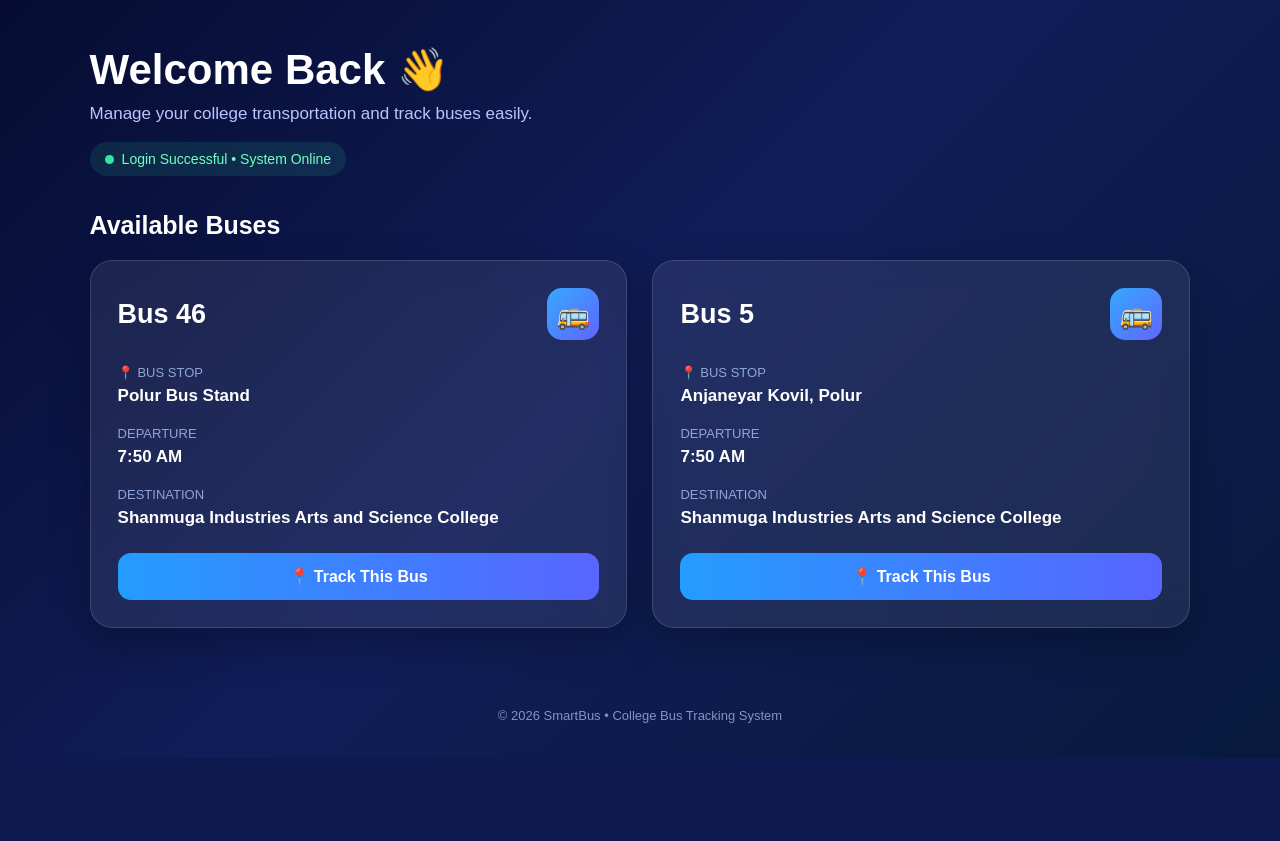
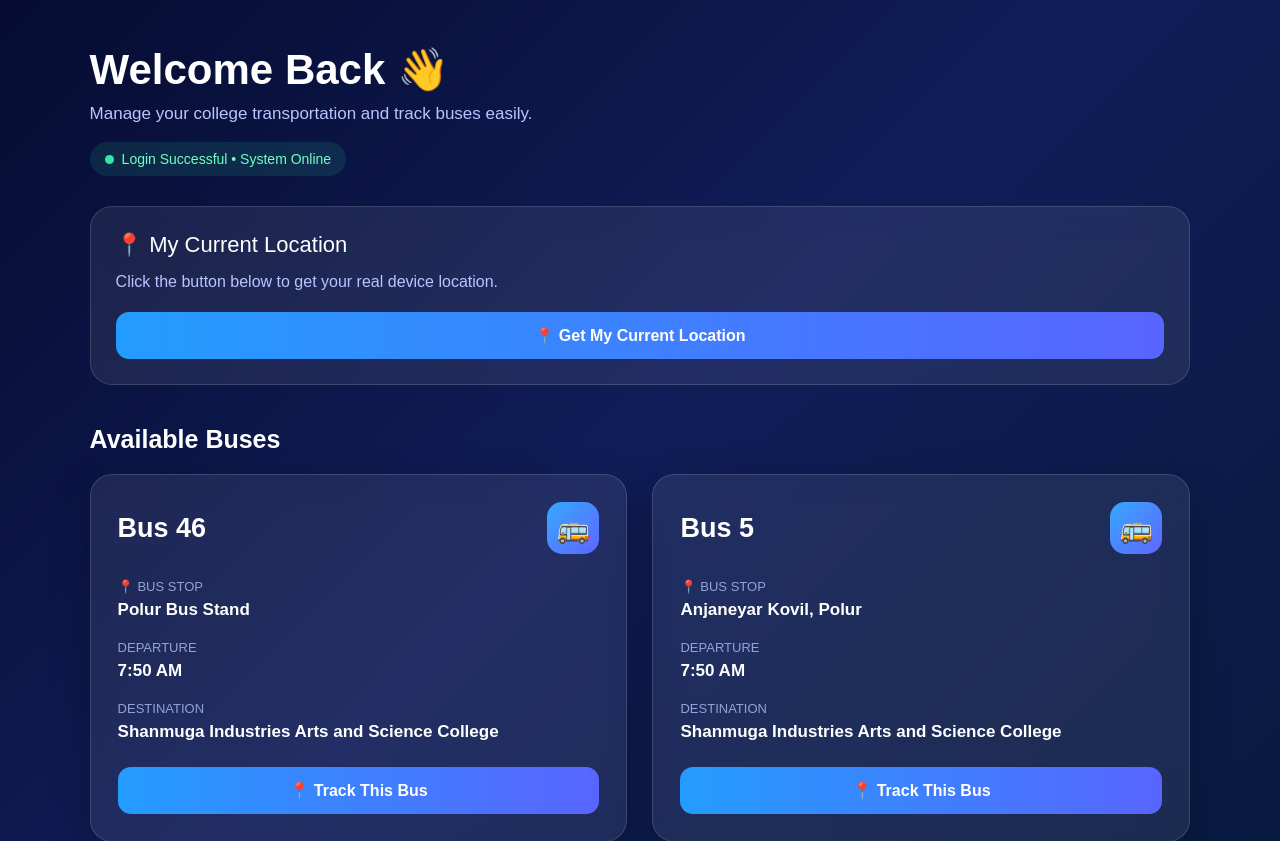
Before and after one commit to nandagopaldd143-sudo/smartbus, a Django app: page / in a window 1280 px wide. Shown: the part 90-931 px from the top of the page. Before the commit the page ends 848 px from the top, so only its background shows below. Run offline with Django 5.2, Linux system fonts and the light colour scheme; the visitor is signed in with stand-in values (Sample User, id 1); data comes from the database, SQL or seed files in the repository.

Commit message:
Add real device location

```diff
--- a/bus/templates/bus/home.html
+++ b/bus/templates/bus/home.html
@@ -26,7 +26,7 @@
             align-items: center;
             padding: 22px 7%;
             background: rgba(0, 0, 0, 0.25);
-            border-bottom: 1px solid rgba(255, 255, 255, 0.12);
+            border-bottom: 1px solid rgba(255,255,255,0.12);
         }
 
         .logo {
@@ -41,7 +41,7 @@
             width: 45px;
             height: 45px;
             border-radius: 14px;
-            background: #ffffff;
+            background: white;
             display: flex;
             align-items: center;
             justify-content: center;
@@ -63,7 +63,7 @@
         }
 
         .welcome {
-            margin-bottom: 35px;
+            margin-bottom: 30px;
         }
 
         .welcome h1 {
@@ -83,7 +83,7 @@
             margin-top: 18px;
             padding: 9px 15px;
             border-radius: 20px;
-            background: rgba(54, 211, 153, 0.12);
+            background: rgba(54,211,153,0.12);
             color: #6fffc2;
             font-size: 14px;
         }
@@ -93,6 +93,57 @@
             height: 9px;
             background: #35e6a1;
             border-radius: 50%;
+        }
+
+        /* LOCATION */
+
+        .location-card {
+            margin: 25px 0 40px;
+            padding: 25px;
+            border-radius: 22px;
+            background: rgba(255,255,255,0.08);
+            border: 1px solid rgba(255,255,255,0.14);
+            backdrop-filter: blur(15px);
+        }
+
+        .location-title {
+            font-size: 22px;
+            margin-bottom: 12px;
+        }
+
+        .location-status {
+            color: #b8c5ff;
+            margin-bottom: 18px;
+            line-height: 1.5;
+        }
+
+        .location-btn {
+            border: none;
+            width: 100%;
+            padding: 14px;
+            border-radius: 13px;
+            color: white;
+            font-size: 16px;
+            font-weight: bold;
+            cursor: pointer;
+            background: linear-gradient(90deg, #249cff, #5865ff);
+        }
+
+        .coordinates {
+            margin-top: 18px;
+            padding: 15px;
+            border-radius: 12px;
+            background: rgba(0,0,0,0.20);
+            color: #dce4ff;
+            display: none;
+            line-height: 1.8;
+        }
+
+        .map-link {
+            display: none;
+            margin-top: 12px;
+            color: #6fc8ff;
+            text-decoration: none;
         }
 
         .section-title {
@@ -107,8 +158,8 @@
         }
 
         .bus-card {
-            background: rgba(255, 255, 255, 0.08);
-            border: 1px solid rgba(255, 255, 255, 0.14);
+            background: rgba(255,255,255,0.08);
+            border: 1px solid rgba(255,255,255,0.14);
             border-radius: 22px;
             padding: 27px;
             backdrop-filter: blur(15px);
@@ -131,7 +182,7 @@
             width: 52px;
             height: 52px;
             border-radius: 15px;
-            background: linear-gradient(135deg, #36a9ff, #5f65ff);
+            background: linear-gradient(135deg,#36a9ff,#5f65ff);
             display: flex;
             align-items: center;
             justify-content: center;
@@ -162,7 +213,7 @@
             font-weight: bold;
             padding: 14px;
             border-radius: 13px;
-            background: linear-gradient(90deg, #249cff, #5865ff);
+            background: linear-gradient(90deg,#249cff,#5865ff);
             margin-top: 25px;
         }
 
@@ -173,7 +224,7 @@
             font-size: 13px;
         }
 
-        @media (max-width: 600px) {
+        @media (max-width:600px) {
 
             .header {
                 padding: 18px 5%;
@@ -225,6 +276,53 @@
     </section>
 
 
+    <!-- CURRENT LOCATION -->
+
+    <section class="location-card">
+
+        <div class="location-title">
+            📍 My Current Location
+        </div>
+
+        <div id="locationStatus" class="location-status">
+            Click the button below to get your real device location.
+        </div>
+
+        <button class="location-btn" onclick="getMyLocation()">
+            📍 Get My Current Location
+        </button>
+
+        <div id="coordinates" class="coordinates">
+
+            <div>
+                <strong>Latitude:</strong>
+                <span id="latitude">---</span>
+            </div>
+
+            <div>
+                <strong>Longitude:</strong>
+                <span id="longitude">---</span>
+            </div>
+
+            <div>
+                <strong>Accuracy:</strong>
+                <span id="accuracy">---</span> meters
+            </div>
+
+        </div>
+
+        <a
+            id="mapLink"
+            class="map-link"
+            href="#"
+            target="_blank"
+        >
+            🗺️ Open My Location in Google Maps
+        </a>
+
+    </section>
+
+
     <h2 class="section-title">
         Available Buses
     </h2>
@@ -249,7 +347,6 @@
 
             </div>
 
-
             <div class="info">
 
                 <div class="label">
@@ -261,7 +358,6 @@
                 </div>
 
             </div>
-
 
             <div class="info">
 
@@ -275,7 +371,6 @@
 
             </div>
 
-
             <div class="info">
 
                 <div class="label">
@@ -288,16 +383,14 @@
 
             </div>
 
-
-            <a href="{% url 'track_bus' bus46.id %}"
-               class="track-btn">
-
+            <a
+                href="{% url 'track_bus' bus46.id %}"
+                class="track-btn"
+            >
                 📍 Track This Bus
-
             </a>
 
         </div>
-
 
 
         <!-- BUS 5 -->
@@ -316,7 +409,6 @@
 
             </div>
 
-
             <div class="info">
 
                 <div class="label">
@@ -328,7 +420,6 @@
                 </div>
 
             </div>
-
 
             <div class="info">
 
@@ -342,7 +433,6 @@
 
             </div>
 
-
             <div class="info">
 
                 <div class="label">
@@ -355,16 +445,14 @@
 
             </div>
 
-
-            <a href="{% url 'track_bus' bus5.id %}"
-               class="track-btn">
-
+            <a
+                href="{% url 'track_bus' bus5.id %}"
+                class="track-btn"
+            >
                 📍 Track This Bus
-
             </a>
 
         </div>
-
 
     </div>
 
@@ -375,5 +463,96 @@
     © 2026 SmartBus • College Bus Tracking System
 </footer>
 
+
+<script>
+
+function getMyLocation() {
+
+    const status = document.getElementById("locationStatus");
+
+    const coordinates = document.getElementById("coordinates");
+
+    const mapLink = document.getElementById("mapLink");
+
+    if (!navigator.geolocation) {
+
+        status.innerHTML =
+            "❌ This browser does not support location.";
+
+        return;
+    }
+
+    status.innerHTML =
+        "📡 Getting your real device location... Please allow location permission.";
+
+    navigator.geolocation.getCurrentPosition(
+
+        function(position) {
+
+            const latitude = position.coords.latitude;
+            const longitude = position.coords.longitude;
+            const accuracy = position.coords.accuracy;
+
+            document.getElementById("latitude").textContent =
+                latitude.toFixed(6);
+
+            document.getElementById("longitude").textContent =
+                longitude.toFixed(6);
+
+            document.getElementById("accuracy").textContent =
+                Math.round(accuracy);
+
+            coordinates.style.display = "block";
+
+            mapLink.href =
+                "https://www.google.com/maps?q="
+                + latitude
+                + ","
+                + longitude;
+
+            mapLink.style.display = "block";
+
+            status.innerHTML =
+                "✅ Your real device location has been detected.";
+
+        },
+
+        function(error) {
+
+            if (error.code === 1) {
+
+                status.innerHTML =
+                    "❌ Location permission denied. Please allow Location permission in your browser.";
+
+            } else if (error.code === 2) {
+
+                status.innerHTML =
+                    "❌ Your location could not be detected. Turn ON GPS/Location.";
+
+            } else if (error.code === 3) {
+
+                status.innerHTML =
+                    "❌ Location request timed out. Try again.";
+
+            } else {
+
+                status.innerHTML =
+                    "❌ Unable to get your location.";
+
+            }
+
+        },
+
+        {
+            enableHighAccuracy: true,
+            timeout: 15000,
+            maximumAge: 0
+        }
+
+    );
+}
+
+</script>
+
 </body>
 </html>
```
